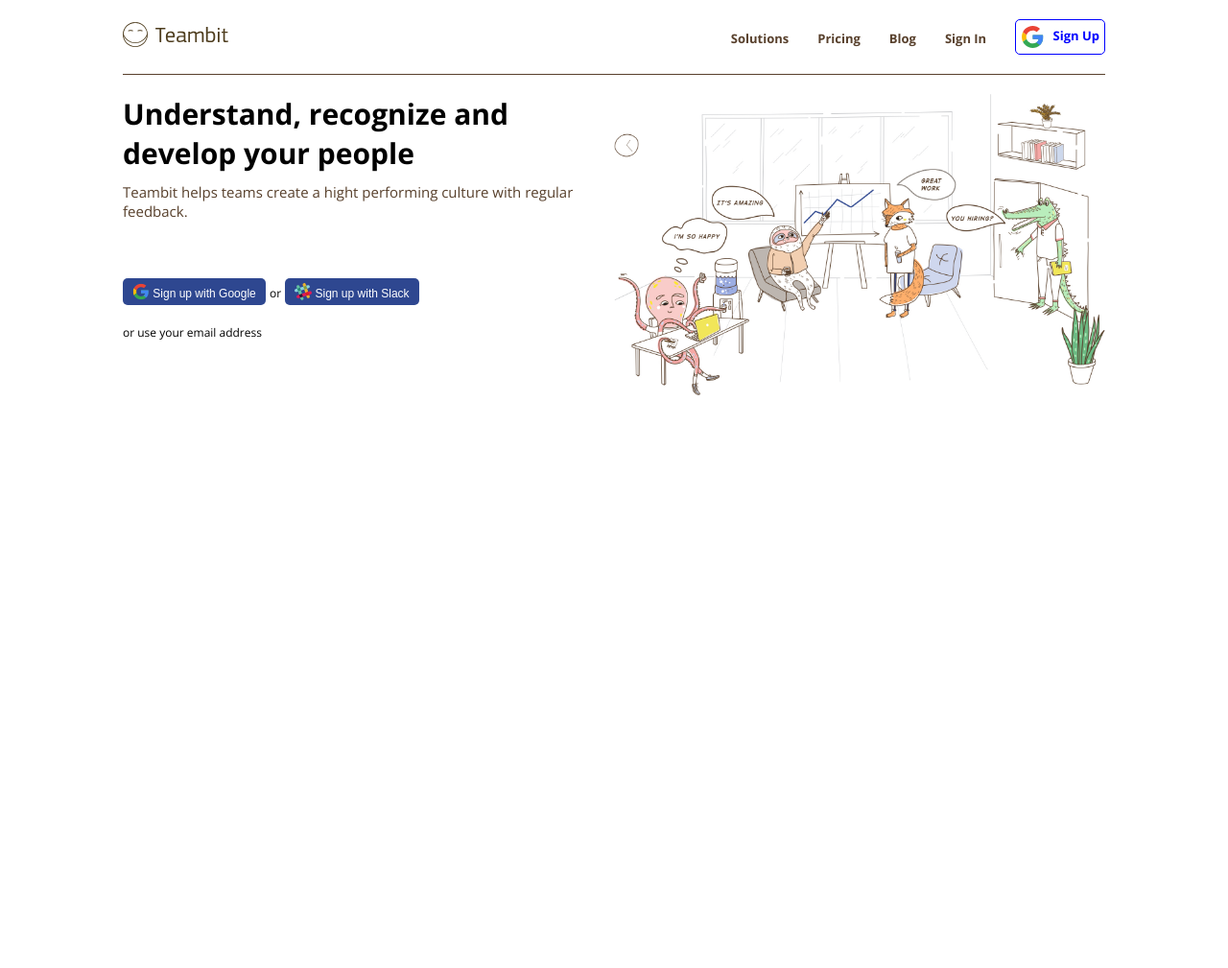
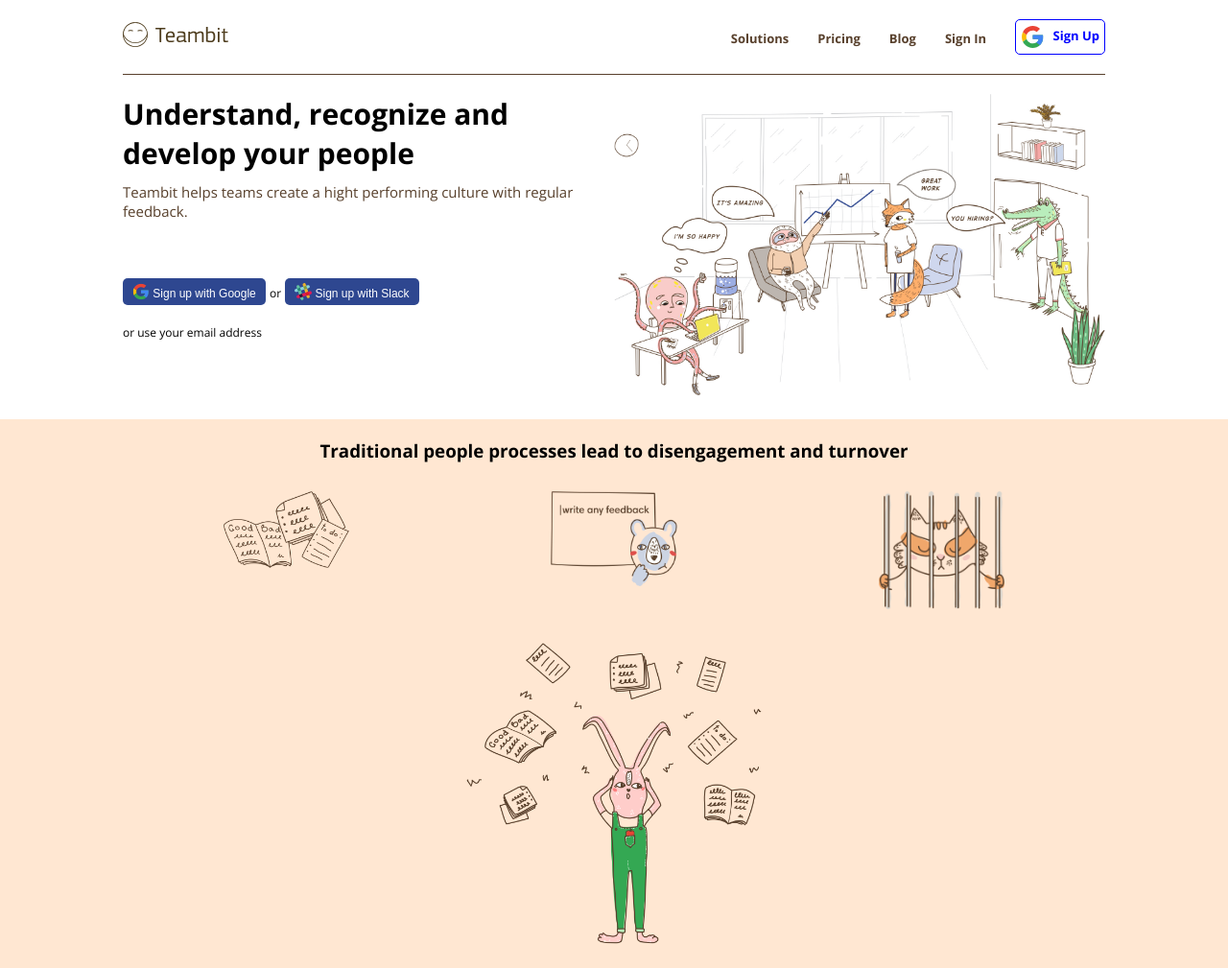
Before and after one commit to Ari88anna/node-sass-teambit, a website: page index.html in a window 1280 px wide. Shown: the whole page at 96% size. Before the commit the page ends 800 px from the top, so only its background shows below. Drawn offline with nearby package versions, Linux system fonts and the light colour scheme.

Commit message:
cominciata prima sezione sfondo colorato

```diff
--- a/index.html
+++ b/index.html
@@ -67,7 +67,7 @@
                         Sign up with Google
                     </button>
 
-                    <span>or</span>
+                    <span class="small-text">or</span>
 
                     <button class="blue-btn">
                         <img src="img/slack-logo.svg" alt="Slak logo">
@@ -84,9 +84,32 @@
 
             </div>
 
+        </section>
+        <!-- fine Jumbotron Section -->
+
+
+        <!-- no feedback section -->
+        <section class="bg-primary-color">
+
+            <div class="container">
+
+                <h3>Traditional people processes lead to disengagement and turnover</h3>
+
+                <div class="img-row">
+
+                    <div><img src="img/hardcore.png" alt=""></div>
+                    <div><img src="img/nofeedback.png" alt=""></div>
+                    <div><img src="img/notsafe.png" alt=""></div>
+
+                </div>
+
+                <div class="single-img">
+                    <img src="img/before.png" alt="">
+                </div>
+            </div>
 
         </section>
-        <!-- fine Jumbotron Section -->
+        <!-- no feedback section -->
 
     </main>
     <!-- fine MAIN -->
--- a/src/partials/_common.scss
+++ b/src/partials/_common.scss
@@ -39,3 +39,7 @@
     width: 18px;
     vertical-align: text-bottom;
 }
+
+.bg-primary-color {
+    background-color: $primary_color;
+}
--- a/src/partials/_main.scss
+++ b/src/partials/_main.scss
@@ -1,3 +1,4 @@
+//jumbotron section
 .jumbotron-content {
     padding: $standard-padding;
     @include flex;
@@ -19,14 +20,9 @@
             margin-top: 50px;
         }
 
-        span {
-            font-size: $small-text;
-        }
-
         p.small-text  {
             padding: 20px 0;
         }
-
 
     }
 
@@ -34,3 +30,27 @@
         width: 50%;
     }
 }
+
+// no feedback section
+.bg-primary-color {
+    padding: $standard-padding;
+
+    h3 {
+        text-align: center;
+    }
+
+    .img-row {
+        @include flex_jsa;
+
+        div{
+            width: calc(100% / 3 - 150px);
+            padding: 30px;
+
+        }
+    }
+
+    .single-img {
+        width: 30%;
+        margin: auto;
+    }
+}
--- a/src/partials/_mixins.scss
+++ b/src/partials/_mixins.scss
@@ -19,6 +19,13 @@
     justify-content: space-between;
 }
 
+@mixin flex_jsa {
+    display: -ms-flexbox;
+    display: -webkit-flex;
+    display: flex;
+    justify-content: space-around;
+}
+
 @mixin a_style {
     font-size: 13px;
     font-weight: 700;
```
Also changed, not shown: dist/app.css.
